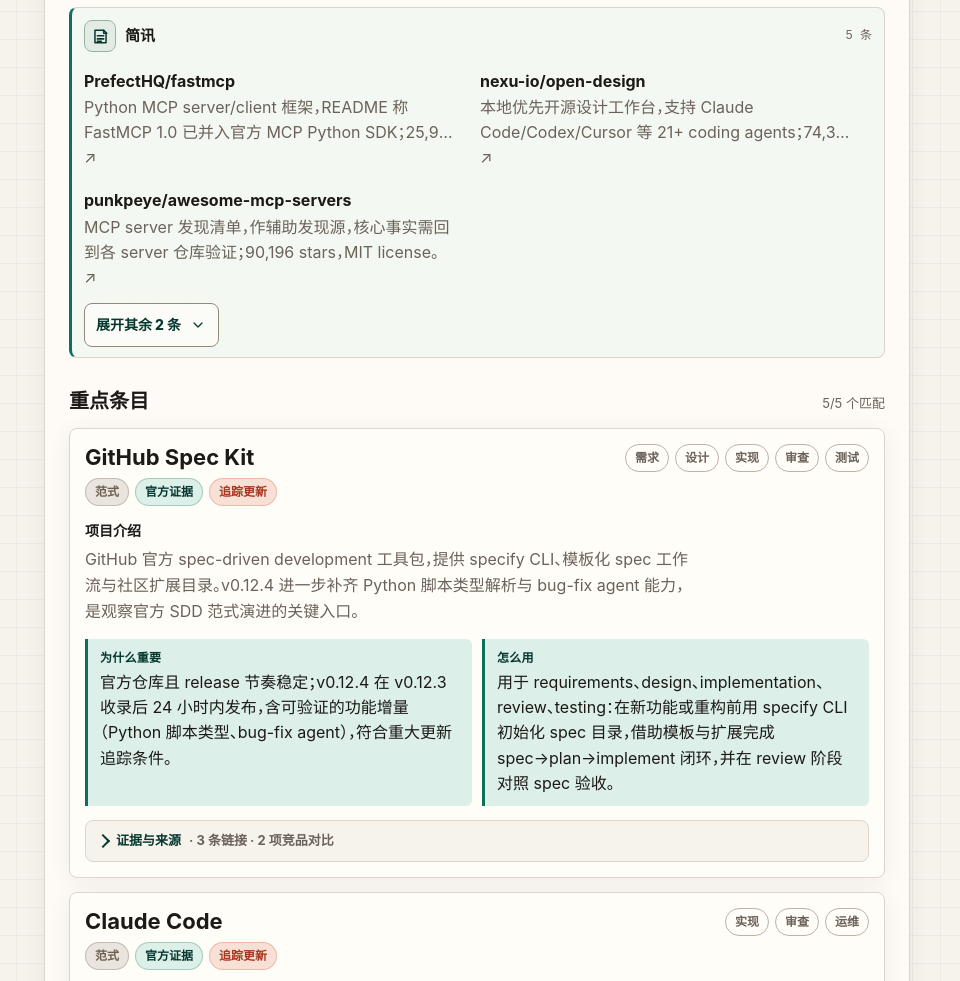
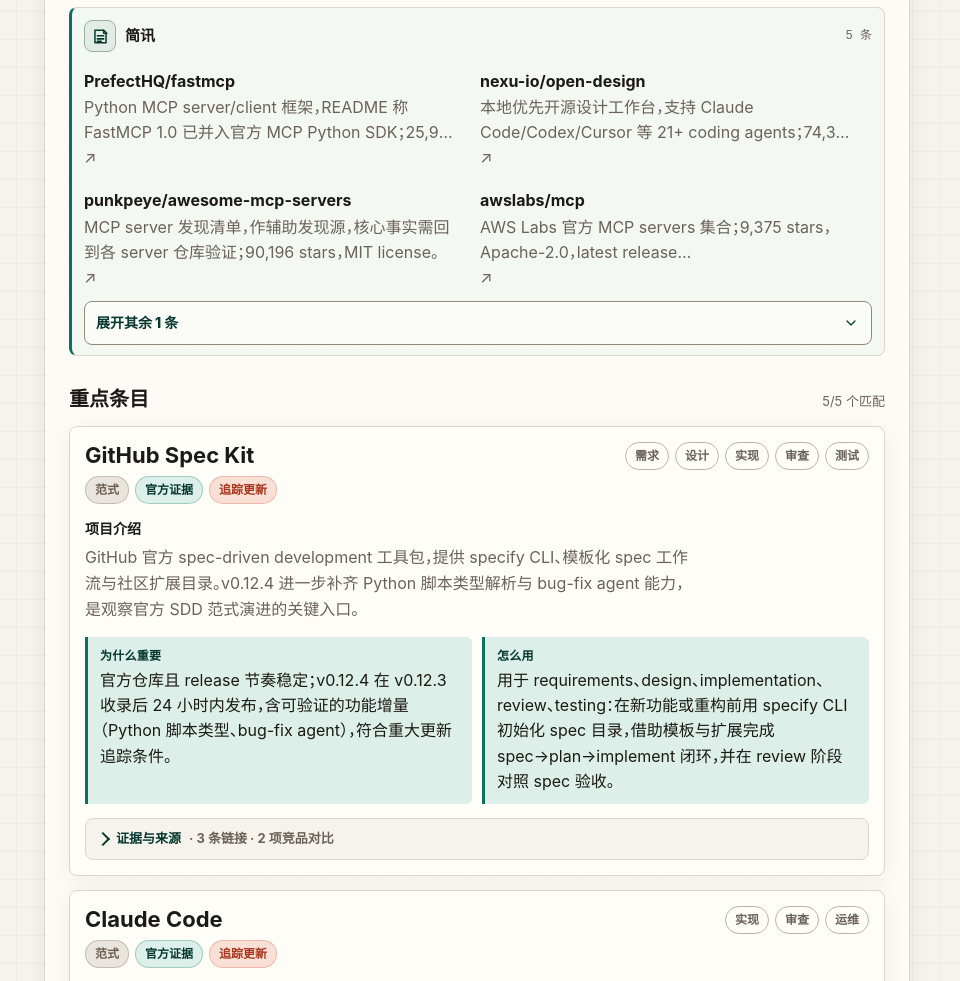
Before and after one commit to bobizhenkeai/star-skill-radar, a plain HTML site: page site/index.html in a window 1280 px wide. Shown: the part 1277-2258 px from the top of the page, without its empty margins (320-1280 px from the left). Drawn offline with Linux system fonts and the light colour scheme.

Commit message:
fix: eliminate overview brief board gaps

```diff
--- a/site/app.js
+++ b/site/app.js
@@ -60,7 +60,9 @@
   .filter((value) => value !== "all");
 const TYPE_RANK = new Map(TYPE_ORDER.map((value, index) => [value, index]));
 const SVG_NS = "http://www.w3.org/2000/svg";
-const OVERVIEW_BULLET_LIMIT = 3;
+const OVERVIEW_CATEGORY_BULLET_LIMIT = 3;
+const OVERVIEW_BRIEF_BULLET_LIMIT = 4;
+const OVERVIEW_BRIEF_DESKTOP_COLUMNS = 2;
 const OVERVIEW_NOTE_MAX_LENGTH = 54;
 
 let overviewDisclosureId = 0;
@@ -974,14 +976,15 @@
   if (TYPE_COLOR_VAR[type]) card.style.setProperty("--cat-color", TYPE_COLOR_VAR[type]);
   card.append(overviewCategoryHead(type, TYPE_LABELS[type] || "其他", items.length));
 
+  const baseCount = OVERVIEW_CATEGORY_BULLET_LIMIT;
   const list = document.createElement("ul");
   list.className = "overview-bullets";
-  list.append(...items.slice(0, OVERVIEW_BULLET_LIMIT).map(overviewBulletItem));
+  list.append(...items.slice(0, baseCount).map(overviewBulletItem));
   card.append(list);
 
-  const remaining = items.length - OVERVIEW_BULLET_LIMIT;
+  const remaining = items.length - baseCount;
   if (remaining > 0) {
-    card.append(overviewDisclosure(remaining, items.slice(OVERVIEW_BULLET_LIMIT), overviewBulletItem));
+    card.append(overviewDisclosure(remaining, items.slice(baseCount), overviewBulletItem, baseCount));
   }
 
   return card;
@@ -992,16 +995,47 @@
   card.className = "overview-category overview-briefs";
   card.append(overviewCategoryHead("briefs", "简讯", briefs.length));
 
+  const baseCount = Math.min(OVERVIEW_BRIEF_BULLET_LIMIT, briefs.length);
+  const remaining = briefs.length - baseCount;
   const list = document.createElement("ul");
-  list.className = "overview-bullets";
-  list.append(...briefs.slice(0, OVERVIEW_BULLET_LIMIT).map(overviewBriefBulletItem));
+  list.className = "overview-bullets overview-briefs-list";
+  const briefItems = briefs.map(overviewBriefBulletItem);
+  list.append(...briefItems);
+
+  if (remaining <= 0) {
+    list.classList.toggle("is-complete-odd", briefs.length % OVERVIEW_BRIEF_DESKTOP_COLUMNS !== 0);
+    card.append(list);
+    return card;
+  }
+
+  const listId = `overview-briefs-${++overviewDisclosureId}`;
+  list.id = listId;
+  const moreItem = document.createElement("li");
+  moreItem.className = "overview-more-item";
+  const button = overviewMoreButton(remaining, listId);
+  const buttonText = button.querySelector(".overview-more-text");
+  moreItem.append(button);
+  list.append(moreItem);
+
+  const setExpanded = (expanded) => {
+    if (!expanded && briefItems.slice(baseCount).some((item) => item.contains(document.activeElement))) {
+      button.focus({ preventScroll: true });
+    }
+    for (const [index, item] of briefItems.entries()) {
+      item.hidden = !expanded && index >= baseCount;
+    }
+    const visibleBriefCount = expanded ? briefs.length : baseCount;
+    moreItem.classList.toggle("is-wide", visibleBriefCount % OVERVIEW_BRIEF_DESKTOP_COLUMNS === 0);
+    button.setAttribute("aria-expanded", String(expanded));
+    buttonText.textContent = expanded ? `收起，回到前 ${baseCount} 条` : `展开其余 ${remaining} 条`;
+  };
+
+  button.addEventListener("click", () => {
+    setExpanded(button.getAttribute("aria-expanded") !== "true");
+  });
+
+  setExpanded(false);
   card.append(list);
-
-  const remaining = briefs.length - OVERVIEW_BULLET_LIMIT;
-  if (remaining > 0) {
-    card.append(overviewDisclosure(remaining, briefs.slice(OVERVIEW_BULLET_LIMIT), overviewBriefBulletItem));
-  }
-
   return card;
 }
 
@@ -1095,7 +1129,7 @@
   return svg;
 }
 
-function overviewDisclosure(remaining, items, renderer) {
+function overviewDisclosure(remaining, items, renderer, baseCount) {
   const fragment = document.createDocumentFragment();
   const panelId = `overview-extra-${++overviewDisclosureId}`;
   const button = overviewMoreButton(remaining, panelId);
@@ -1117,7 +1151,7 @@
     }
     button.setAttribute("aria-expanded", String(expanded));
     panel.hidden = !expanded;
-    buttonText.textContent = expanded ? "收起，回到前 3 条" : `展开其余 ${remaining} 条`;
+    buttonText.textContent = expanded ? `收起，回到前 ${baseCount} 条` : `展开其余 ${remaining} 条`;
   };
 
   button.addEventListener("click", () => {
--- a/site/styles.css
+++ b/site/styles.css
@@ -833,6 +833,11 @@
   -webkit-line-clamp: initial;
 }
 
+.overview-more-item {
+  display: flex;
+  min-width: 0;
+}
+
 .overview-more {
   display: inline-flex;
   align-items: center;
@@ -849,6 +854,11 @@
   font-family: inherit;
   font-size: 14px;
   font-weight: 800;
+}
+
+.overview-more-item .overview-more {
+  width: 100%;
+  margin: 0;
 }
 
 .overview-more:hover,
@@ -903,6 +913,11 @@
 
   .overview-briefs .overview-bullets {
     grid-template-columns: repeat(2, minmax(0, 1fr));
+  }
+
+  .overview-briefs-list.is-complete-odd > li:last-child,
+  .overview-more-item.is-wide {
+    grid-column: 1 / -1;
   }
 }
 
```
